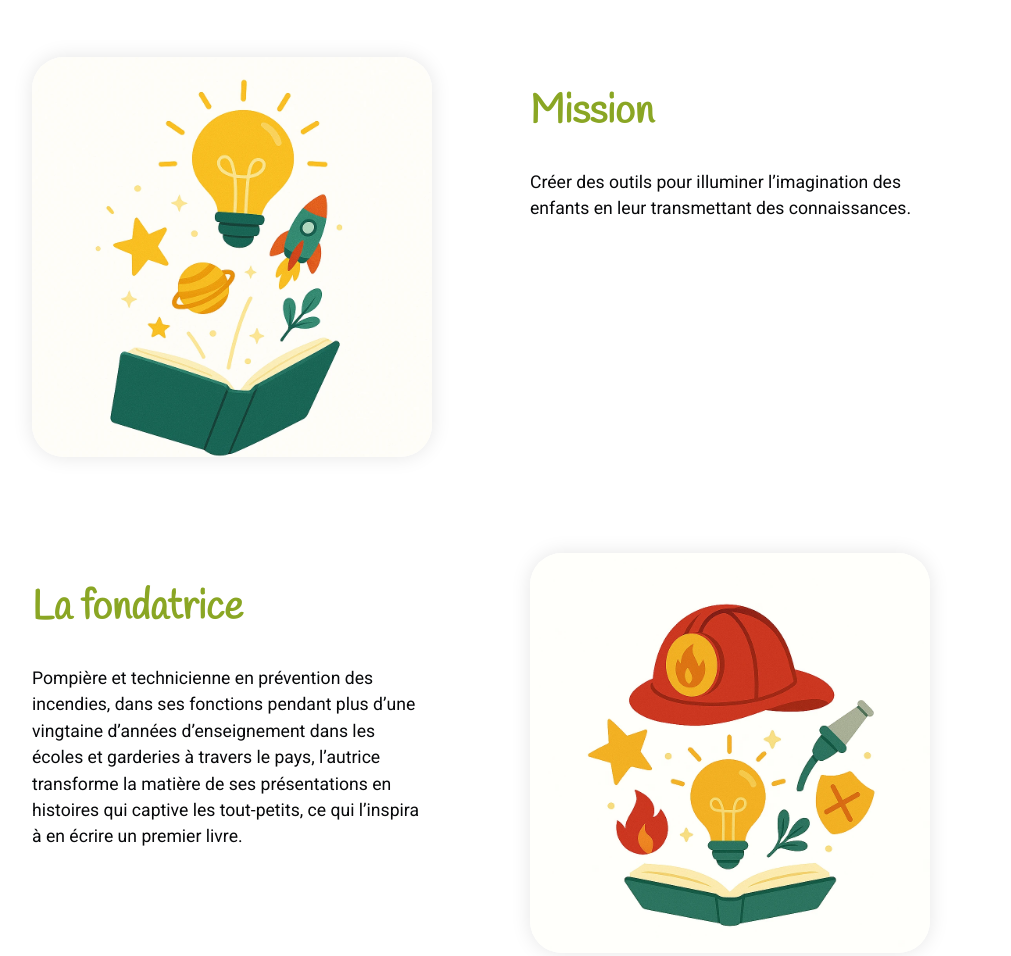
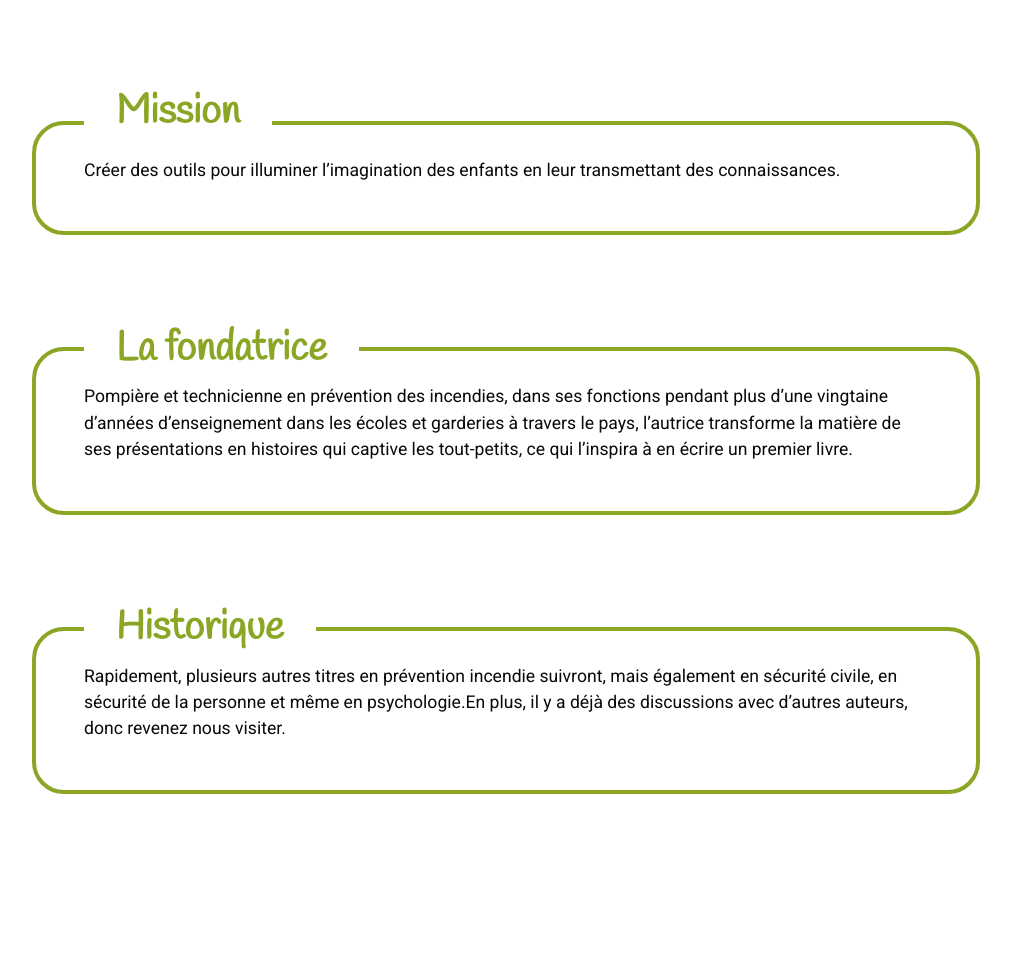
Before and after one commit to ChristenGhaly/apprentissagecreatif, a plain HTML site: page index.html in a window 1280 px wide. Shown: the part 740-1696 px from the top of the page, without its empty margins (134-1145 px from the left). Drawn offline with nearby package versions, Linux system fonts and the light colour scheme.

Commit message:
Do Annie's comments

```diff
--- a/assets/scss/_index.scss
+++ b/assets/scss/_index.scss
@@ -1,25 +1,57 @@
 @import "variables";
 
+.about-sec{
+    // .about-img{
+    //     img{
+    //         margin-left: 0;
+    //         height: auto;
+    //         width: 400px;
+    //         border-radius: 2rem;
+    //         box-shadow: 0 0 20px rgba(0,0,0,0.1);
+    //     }
+
+    // }
+
+    // .about-text{
+    //     p{
+    //         &:nth-child(even){
+    //             margin-right: 3.8rem;
+    //         }
+
+    //     }
+    // }
     .about{
-    .about-img{
-        img{
-            margin-left: 0;
-            height: auto;
-            width: 400px;
+        position: relative;
+        margin: 7rem 0;
+        padding: 2rem 3rem;
+        border: 0.3rem solid $main-color;
         border-radius: 2rem;
-            box-shadow: 0 0 20px rgba(0,0,0,0.1);
+
+        .about-title{
+            position: absolute;
+            bottom: 80%;
+            // border: 0.3rem solid $main-color;
+            background-color: #fff;
+            z-index: 1;
+
+            i{
+                padding-right: 1rem;
+                font-size: 2rem;
             }
 
+            h2{
+                padding: 0 2rem;
+                line-height: 0.2rem;
+            }
         }
 
         .about-text{
             p{
-            &:nth-child(even){
-                margin-right: 3.8rem;
+                z-index: 200;
+            }
+        }
     }
 
-        }
-    }
 }
 
 .futur-publication{
@@ -44,11 +76,16 @@
             background-size: cover;
             color: transparent;
             font-size: 0;
+            cursor: pointer;
         }
 
         .slick-next{
             left: 90%;
             transform: rotate(180deg);
+        }
+
+        .slick-previous{
+            cursor: pointer;
         }
 
         .slick-dots{
--- a/index.html
+++ b/index.html
@@ -47,7 +47,38 @@
     <header></header>
 
     <main>
-        <section class="about">
+        <section class="about-sec">
+            <div class="container">
+                <div class="about" data-aos="fade-left" data-aos-offset="200">
+                    <div class="about-title">
+                        <h2> Mission</h2>
+                    </div>
+                    <div class="about-text">
+                        <p>Créer des outils pour illuminer l’imagination des enfants en leur transmettant des connaissances.</p>
+                    </div>
+                </div>
+
+                <div class="about" data-aos="fade-right" data-aos-offset="200" data-aos-delay="100">
+                    <div class="about-title">
+                        <h2>La fondatrice</h2>
+                    </div>
+                    <div class="about-text" data-aos-delay="150">
+                        <p>Pompière et technicienne en prévention des incendies, dans ses fonctions pendant plus d’une vingtaine d’années d’enseignement dans les écoles et garderies à travers le pays, l’autrice transforme la matière de ses présentations en histoires qui captive les tout-petits, ce qui l’inspira à en écrire un premier livre.</p>
+                    </div>
+                </div>
+
+                <div class="about" data-aos="fade-left" data-aos-offset="200" data-aos-delay="200">
+                    <div class="about-title">
+                        <h2>Historique</h2>
+                    </div>
+                    <div class="about-text">
+                        <p>Rapidement, plusieurs autres titres en prévention incendie suivront, mais également en sécurité civile, en sécurité de la personne et même en psychologie.En plus, il y a déjà des discussions avec d’autres auteurs, donc revenez nous visiter.</p>
+                    </div>
+                </div>
+            </div>
+        </section>
+
+        <!-- <section class="about">
             <div class="container">
                 <div class="about-flex d-flex gap-5 py-5">
                     <div class="about-img col" data-aos="fade-right">
@@ -79,7 +110,7 @@
                     </div>
                 </div>
             </div>
-        </section>
+        </section> -->
 
         <section class="futur-publication">
             <div class="container">
```
Also changed, not shown: laflammedalex/index.html (+2 -2 lines), assets/css/style.css. Lines whose indentation alone changed are shown as unchanged.
